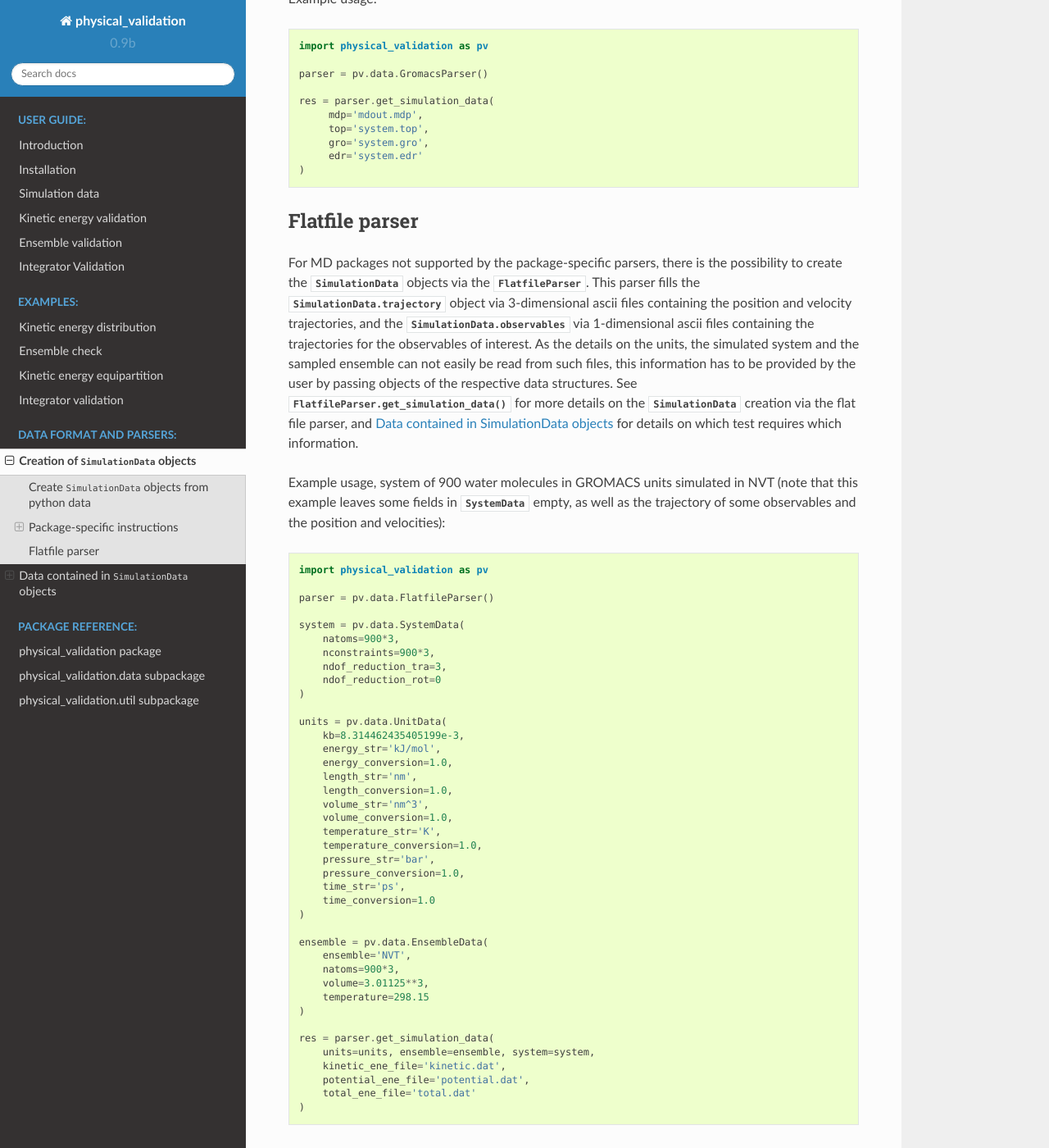
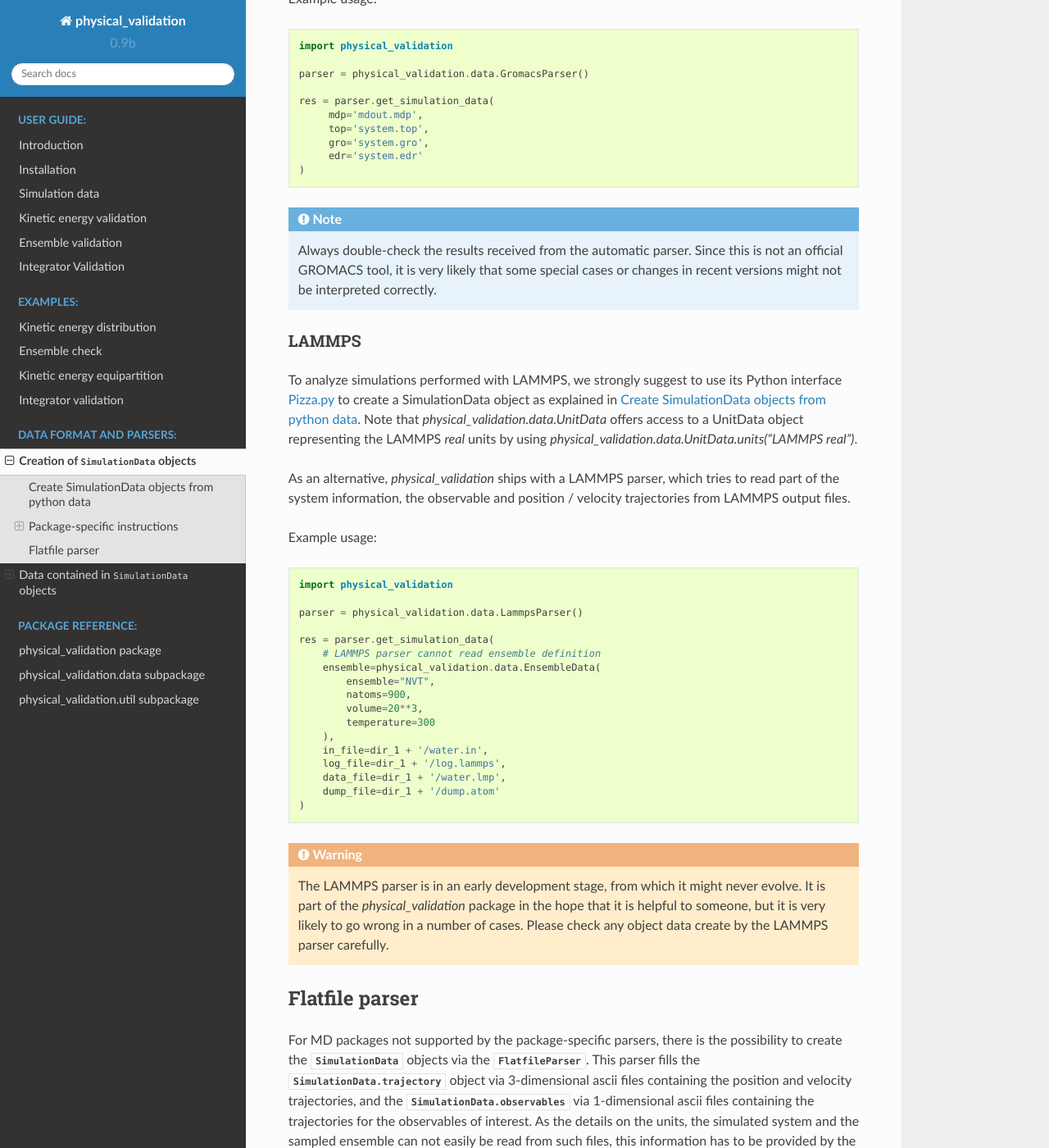
Before and after one commit to shirtsgroup/physical_validation, a Sphinx documentation site: the page built from doc/simulation_data.rst, in a window 1280 px wide and 1400 px high, scrolled down 2156 px. Shown: the whole window at 82% size. Built offline with Sphinx 7.4.7 and the Read the Docs theme 2.0.0, drawn with Linux system fonts in a browser that asks for light colours; some of the changed text lies outside the part shown.

Commit message:
More documentation cleanup

```diff
--- a/doc/simulation_data.rst
+++ b/doc/simulation_data.rst
@@ -25,8 +25,8 @@ classes, namely
 The :class:`.SimulationData` objects can either be constructed
 directly from arrays and numbers, or (partially) automatically via parsers.
 
-Create :class:`.SimulationData` objects from python data
---------------------------------------------------------
+Create SimulationData objects from python data
+----------------------------------------------
 
 Example usage, system of 900 water molecules in GROMACS units simulated in
 NVT (note that this example leaves some fields in :class:`.SystemData`
@@ -114,9 +114,9 @@ find GROMACS installations which are in the path (e.g. after sourcing the
 Example usage:
 ::
 
-   import physical_validation as pv
+   import physical_validation
 
-   parser = pv.data.GromacsParser()
+   parser = physical_validation.data.GromacsParser()
 
    res = parser.get_simulation_data(
         mdp='mdout.mdp',
@@ -124,6 +124,51 @@ Example usage:
         gro='system.gro',
         edr='system.edr'
    )
+
+.. note:: Always double-check the results received from the automatic parser.
+   Since this is not an official GROMACS tool, it is very likely that some
+   special cases or changes in recent versions might not be interpreted
+   correctly.
+
+LAMMPS
+~~~~~~
+To analyze simulations performed with LAMMPS, we strongly suggest to use its
+Python interface `Pizza.py <https://pizza.sandia.gov/index.html>`_ to create
+a SimulationData object as explained in `Create SimulationData objects from python data`_.
+Note that `physical_validation.data.UnitData` offers access to a UnitData
+object representing the LAMMPS `real` units by using
+`physical_validation.data.UnitData.units("LAMMPS real")`.
+
+As an alternative, `physical_validation` ships with a LAMMPS parser, which tries
+to read part of the system information, the observable and position / velocity
+trajectories from LAMMPS output files.
+
+Example usage:
+::
+
+   import physical_validation
+
+   parser = physical_validation.data.LammpsParser()
+
+   res = parser.get_simulation_data(
+       # LAMMPS parser cannot read ensemble definition
+       ensemble=physical_validation.data.EnsembleData(
+           ensemble="NVT",
+           natoms=900,
+           volume=20**3,
+           temperature=300
+       ),
+       in_file=dir_1 + '/water.in',
+       log_file=dir_1 + '/log.lammps',
+       data_file=dir_1 + '/water.lmp',
+       dump_file=dir_1 + '/dump.atom'
+   )
+
+.. warning:: The LAMMPS parser is in an early development stage, from
+   which it might never evolve. It is part of the `physical_validation`
+   package in the hope that it is helpful to someone, but it is very
+   likely to go wrong in a number of cases. Please check any object data
+   create by the LAMMPS parser carefully.
 
 Flatfile parser
 ---------------
```
